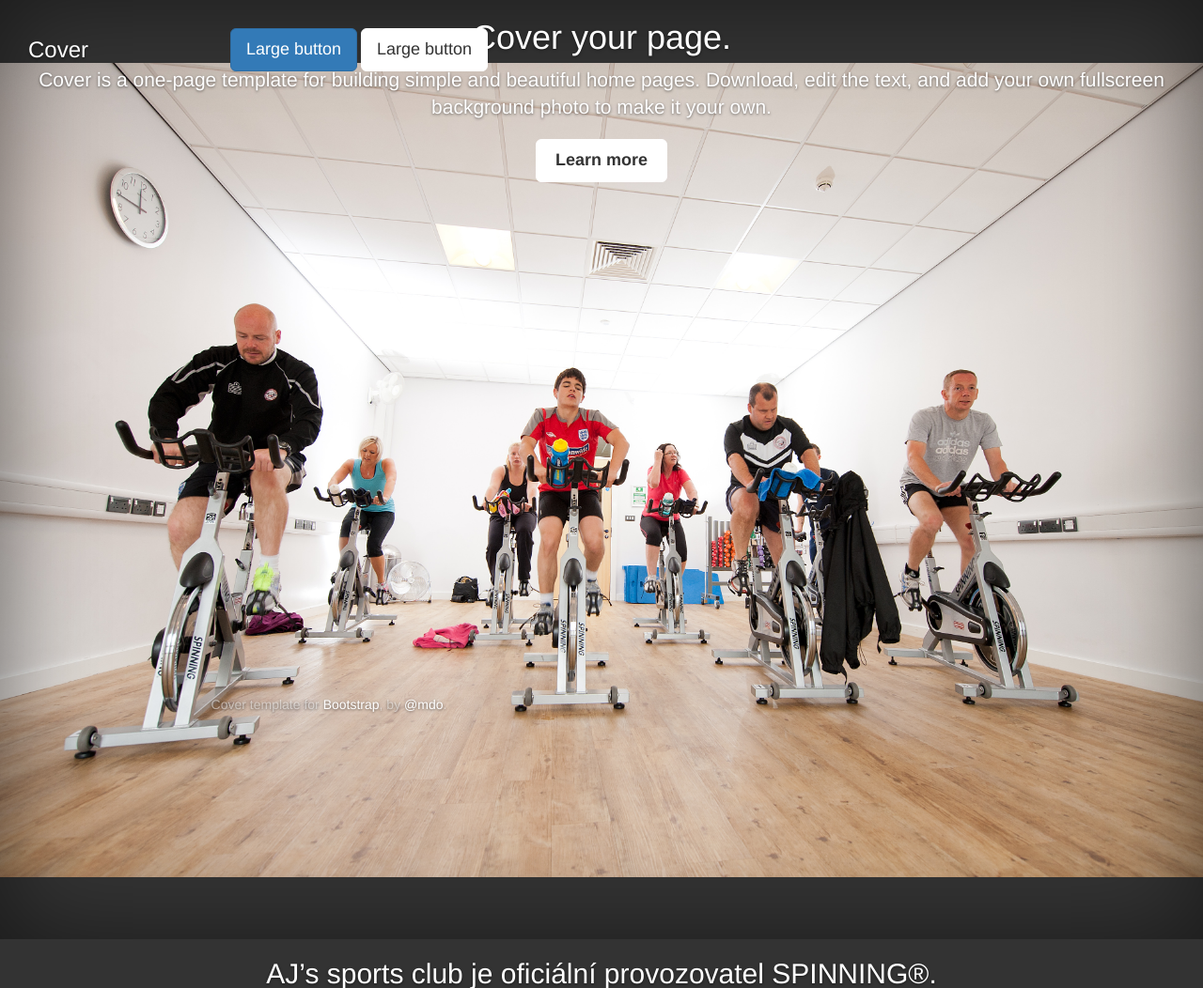
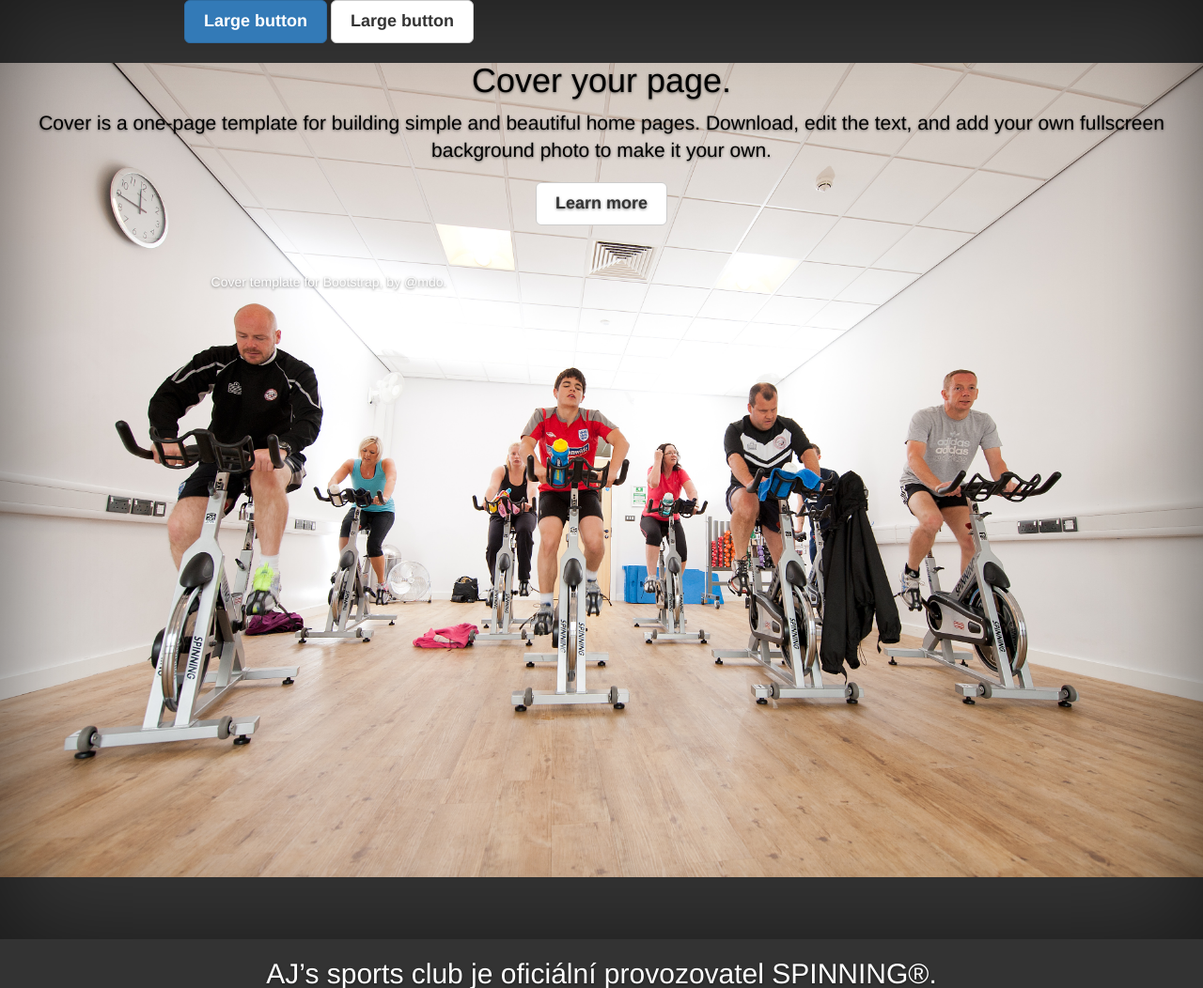
Before and after one commit to radislavsplichal/spinningwebsite, a PHP site: page / in a window 1280 px wide. Shown: the top 1052 px of the page at 94% size. Run offline with PHP 8.4, Linux system fonts and the light colour scheme.

Commit message:
Done for tonight

```diff
--- a/index.php
+++ b/index.php
@@ -22,7 +22,7 @@
                 <?php include 'nav.php'; ?>
 
             </nav>
-
+ </div>
             <article>
                 <!-- The Page content and its SQL logic-->
                 <?php include 'article.html'; ?>
@@ -38,7 +38,7 @@
 
         </footer>
 
-    </div>
+
 
 </body>
 
--- a/nav.php
+++ b/nav.php
@@ -1,8 +1,8 @@
 <html>
     <body>
         <div class="masthead clearfix">
-            <div class="inner">
-                <h3 class="masthead-brand">Cover</h3>
+            <div class="inner cover">
+
                 <nav>
                     <button type="button" class="btn btn-primary btn-lg">Large button</button>
                     <button type="button" class="btn btn-default btn-lg">Large button</button>
@@ -23,7 +23,7 @@
             </div>
         </div>
 
-        </div>
+
     </body>
 </html>
 
--- a/style.css
+++ b/style.css
@@ -20,15 +20,7 @@ a:hover {
   color: #fff;
 }
 
-/* Custom default button */
-.btn-default,
-.btn-default:hover,
-.btn-default:focus {
-  color: #333;
-  text-shadow: none; /* Prevent inheritence from `body` */
-  background-color: #fff;
-  border: 1px solid #fff;
-}
+
 
 
 /*
@@ -70,51 +62,6 @@ body {
 }
 
 
-/*
- * Header
- */
-.masthead-brand {
-  margin-top: 10px;
-  margin-bottom: 10px;
-}
-
-.masthead-nav > li {
-  display: inline-block;
-}
-.masthead-nav > li + li {
-  margin-left: 20px;
-}
-.masthead-nav > li > a {
-  padding-right: 0;
-  padding-left: 0;
-  font-size: 16px;
-  font-weight: bold;
-  color: #fff; /* IE8 proofing */
-  color: rgba(255,255,255,.75);
-  border-bottom: 2px solid transparent;
-}
-.masthead-nav > li > a:hover,
-.masthead-nav > li > a:focus {
-  background-color: transparent;
-  border-bottom-color: #a9a9a9;
-  border-bottom-color: rgba(255,255,255,.25);
-}
-.masthead-nav > .active > a,
-.masthead-nav > .active > a:hover,
-.masthead-nav > .active > a:focus {
-  color: #fff;
-  border-bottom-color: #fff;
-}
-
-@media (min-width: 768px) {
-  .masthead-brand {
-    float: left;
-  }
-  .masthead-nav {
-    float: right;
-  }
-}
-
 
 /*
  * Cover
@@ -122,6 +69,8 @@ body {
 
 .cover {
   padding: 0 20px;
+  color: #000;
+
 }
 .cover .btn-lg {
   padding: 10px 20px;
@@ -129,41 +78,8 @@ body {
 }
 
 
-/*
- * Footer
- */
-
-.mastfoot {
-  color: #999; /* IE8 proofing */
-  color: rgba(255,255,255,.5);
-}
 
 
-/*
- * Affix and center
- */
-
-@media (min-width: 768px) {
-  /* Pull out the header and footer */
-  .masthead {
-    position: fixed;
-    top: 0;
-  }
-  .mastfoot {
-    position: fixed;
-    bottom: 0;
-  }
-  /* Start the vertical centering */
-  .site-wrapper-inner {
-    vertical-align: middle;
-  }
-  /* Handle the widths */
-  .masthead,
-  .mastfoot,
-  .cover-container {
-    width: 100%; /* Must be percentage or pixels for horizontal alignment */
-  }
-}
 
 @media (min-width: 992px) {
   .masthead,
```
